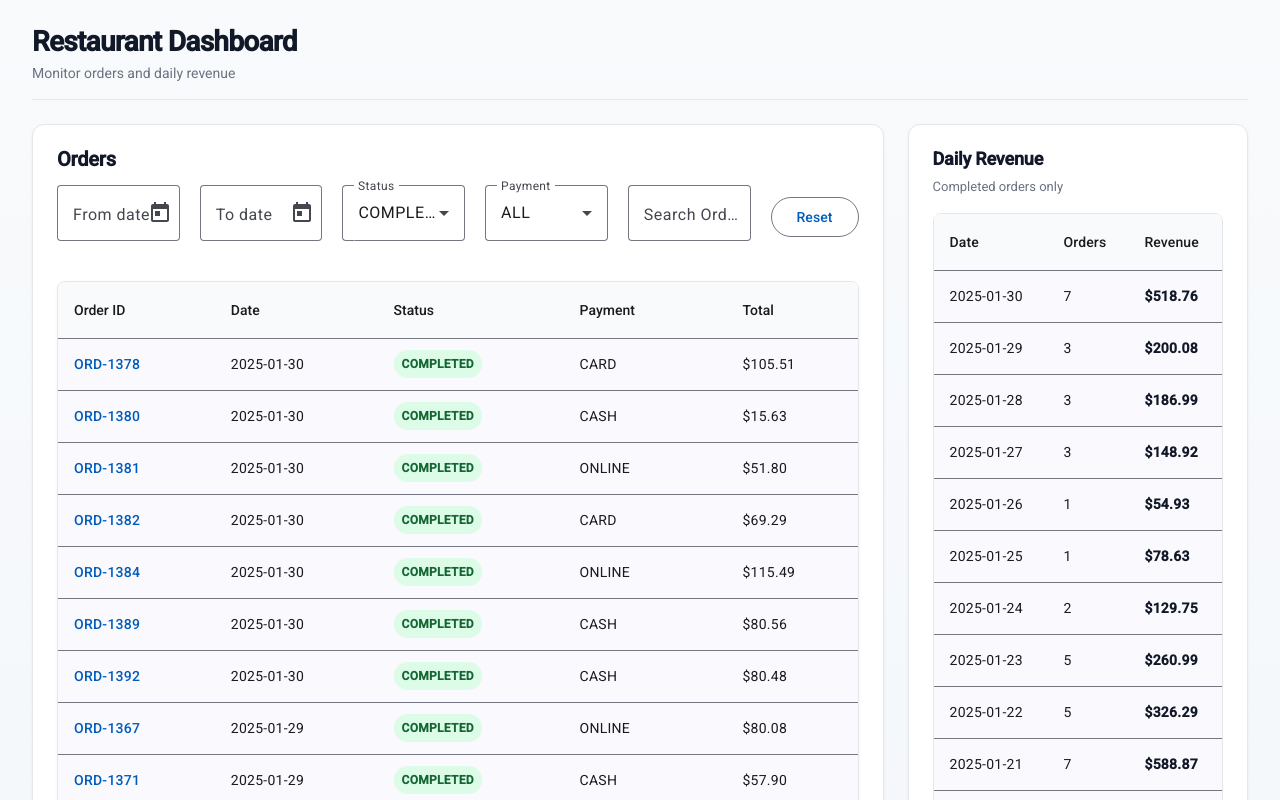
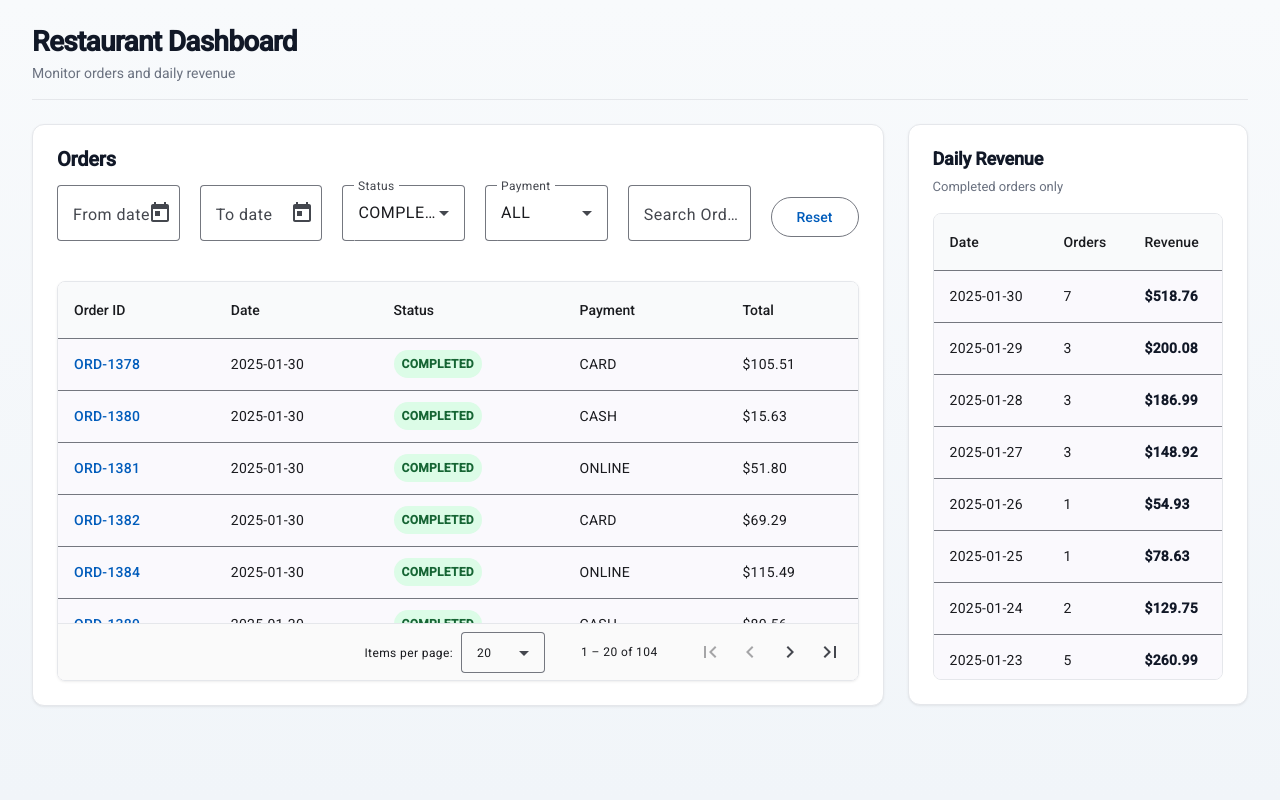
Before and after one commit to TahsinAhmedz/Restaurant-Manager, an Angular app: page / in a window 1280 px wide. Shown: the top 800 px of the page. Built offline with nearby package versions, Linux system fonts and the light colour scheme.

Commit message:
make header/footer sticky in both tables

```diff
--- a/src/app/features/analytics/analytics.component.html
+++ b/src/app/features/analytics/analytics.component.html
@@ -22,7 +22,7 @@
           <td mat-cell *matCellDef="let row" class="revenue-cell">{{ row.totalRevenue | currency }}</td>
         </ng-container>
 
-        <tr mat-header-row *matHeaderRowDef="displayedColumns"></tr>
+        <tr mat-header-row *matHeaderRowDef="displayedColumns; sticky: true"></tr>
         <tr mat-row *matRowDef="let row; columns: displayedColumns" [attr.data-date]="row.date"></tr>
       </table>
     </div>
--- a/src/app/features/analytics/analytics.component.scss
+++ b/src/app/features/analytics/analytics.component.scss
@@ -22,7 +22,8 @@
 }
 
 .analytics-table-wrap {
-  overflow-x: auto;
+  max-height: 467px;
+  overflow: auto;
   border: 1px solid var(--app-border);
   border-radius: var(--app-radius-sm);
   background: var(--app-surface-elevated);
--- a/src/app/features/orders/orders-table/orders-table.component.html
+++ b/src/app/features/orders/orders-table/orders-table.component.html
@@ -38,7 +38,7 @@
       <td mat-cell *matCellDef="let row">{{ row.totalAmount | currency }}</td>
     </ng-container>
 
-    <tr mat-header-row *matHeaderRowDef="displayedColumns"></tr>
+    <tr mat-header-row *matHeaderRowDef="displayedColumns; sticky: true"></tr>
     <tr
       mat-row
       *matRowDef="let row; columns: displayedColumns"
--- a/src/app/features/orders/orders-table/orders-table.component.scss
+++ b/src/app/features/orders/orders-table/orders-table.component.scss
@@ -1,5 +1,7 @@
 .table-wrap {
-  overflow-x: auto;
+  position: relative;
+  max-height: 400px;
+  overflow: auto;
   border-radius: var(--app-radius-sm);
   border: 1px solid var(--app-border);
   background: var(--app-surface-elevated);
@@ -87,8 +89,11 @@
 }
 
 .paginator-wrap {
+  position: sticky;
+  bottom: 0;
   border-top: 1px solid var(--app-border);
   background: #fafafa;
+  z-index: 2;
 }
 
 .paginator-wrap .mat-mdc-paginator {
```
